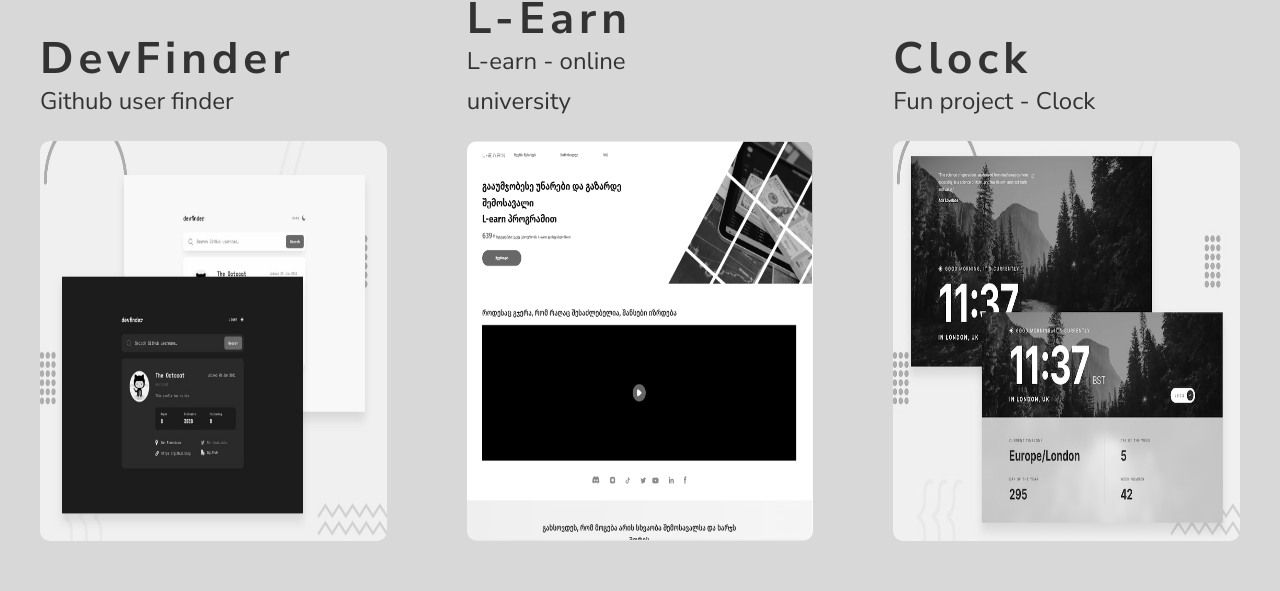
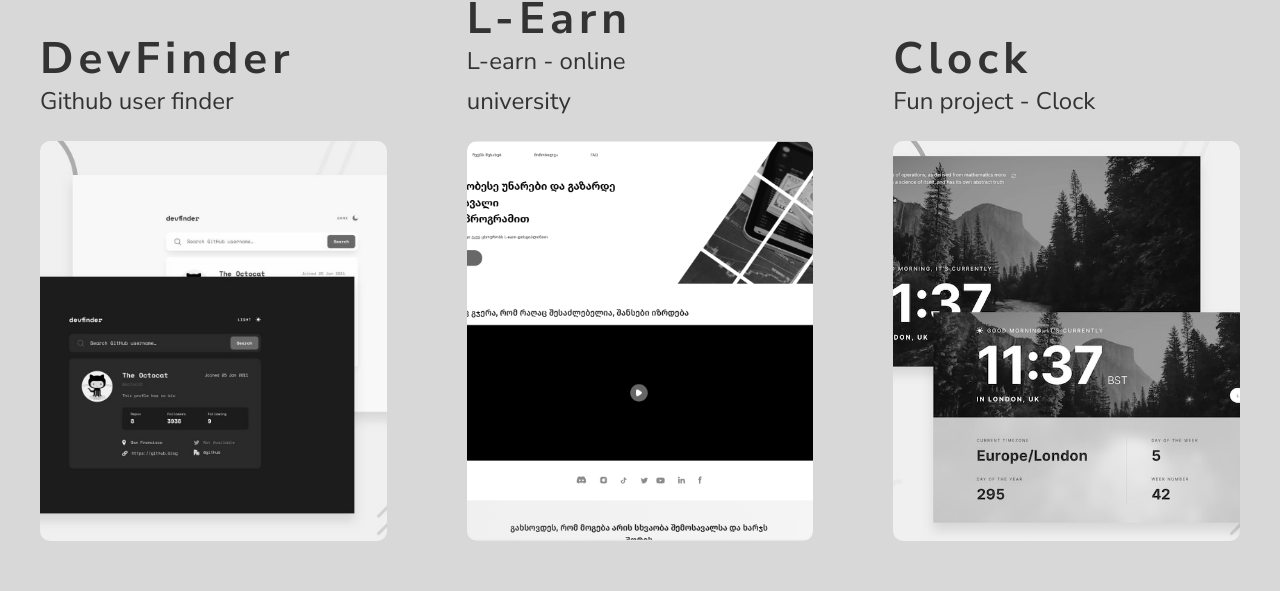
Before and after one commit to Milltiades/Gedeon-Portfolio, a React (Vite) app: page / in a window 1280 px wide. Shown: the part 3008-3599 px from the top of the page. Built offline with nearby package versions, Linux system fonts and the light colour scheme.

Commit message:
fixed projects resolution

```diff
--- a/src/index.css
+++ b/src/index.css
@@ -39,7 +39,7 @@
   background-image: url("/assets/hero4-transformed.png");
   background-repeat: no-repeat;
   background-size: cover;
-  /* background-position: 0 50%; */
+
 }
 
 .hero-name {
@@ -273,6 +273,7 @@
   margin-top: 10px;
   filter: grayscale(100%);
   transition: filter 0.3s ease;
+  object-fit: cover;
 }
 
 .project-img:hover,
```
